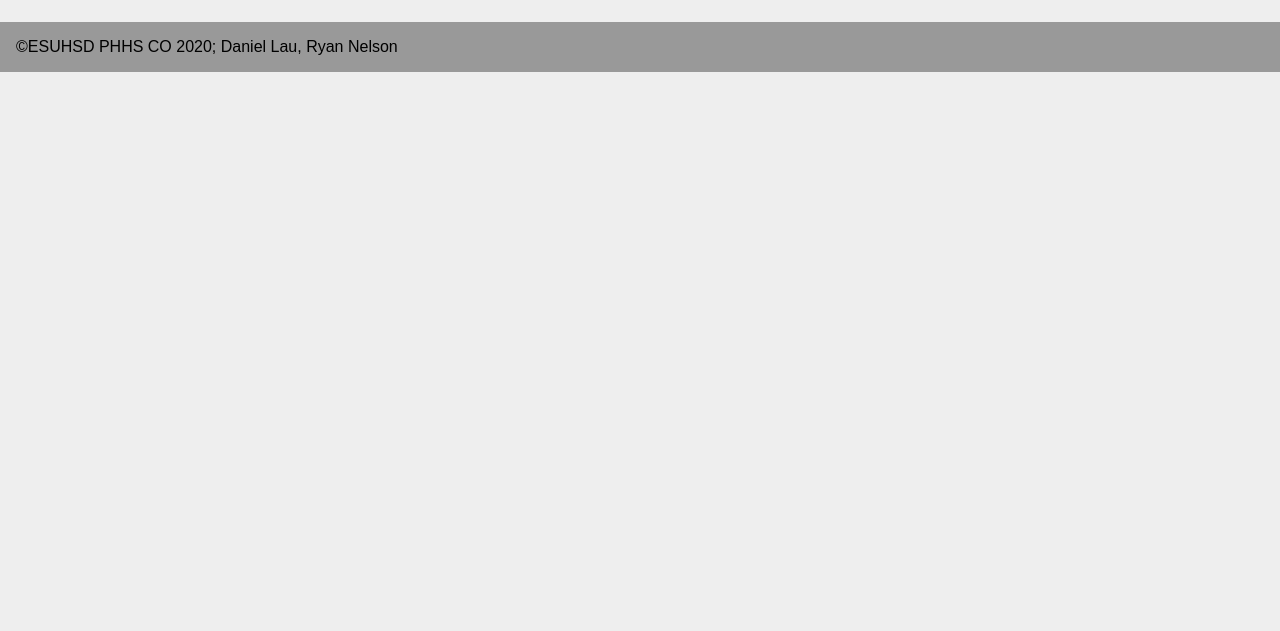
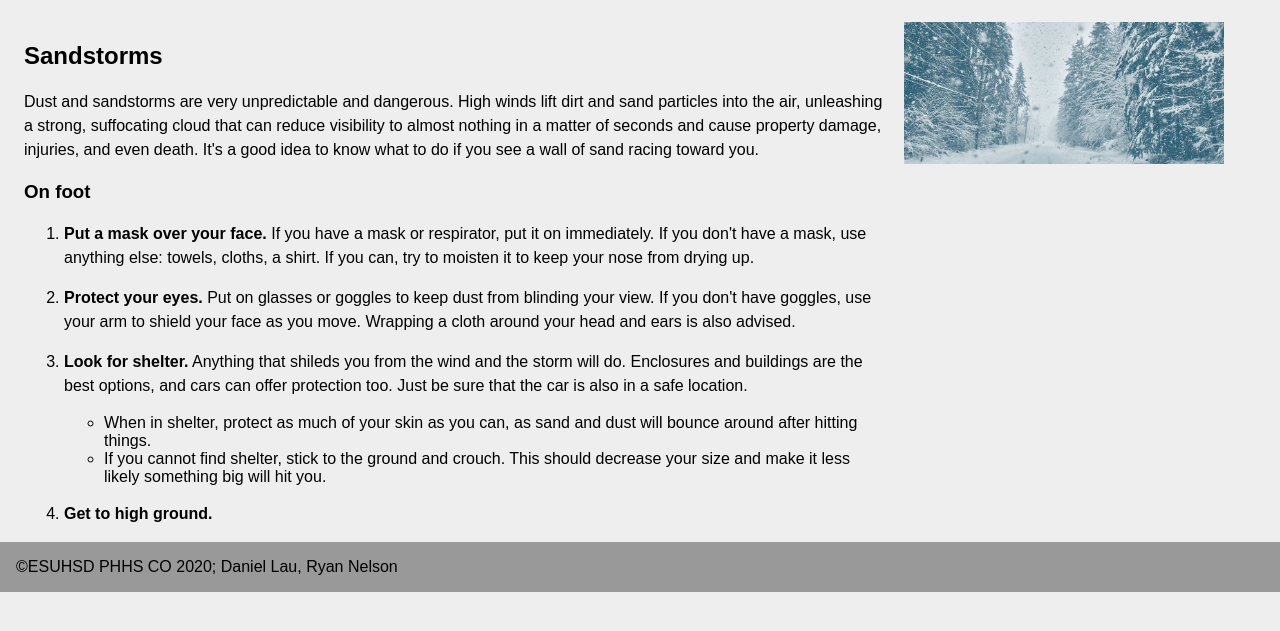
Before and after one commit to theusaf/nfte-2019, a website: page public/help/sandstorm/index.html in a window 1280 px wide. Shown: the part 161-792 px from the top of the page. Drawn offline with Linux system fonts and the light colour scheme; a web font is replaced by a local one.

Commit message:
Updated sandstorm help page.

```diff
--- a/package.json
+++ b/package.json
@@ -20,6 +20,7 @@
   "dependencies": {
     "body-parser": "^1.19.0",
     "express": "^4.17.1",
+    "ip": "^1.1.5",
     "md5": "^2.2.1",
     "request": "^2.88.0",
     "sha.js": "^2.4.11",
--- a/public/global.css
+++ b/public/global.css
@@ -17,6 +17,9 @@ nav{
   background: #0099ff;
   padding: 0.5rem 0 0.5rem 0;
   align-items: center;
+}
+p{
+  line-height: 1.5rem;
 }
 nav a{
   flex: 1;
--- a/public/help/sandstorm/index.html
+++ b/public/help/sandstorm/index.html
@@ -14,19 +14,35 @@
       <h2>BePreparedness</h2>
       <div class="hidden">
         <a href="/">Home</a>
-        <a href="/Disasters">Learn Emergency Preparedness</a>
+        <a href="/Learn">Learn Emergency Preparedness</a>
         <a href="/Information">Live Information</a>
         <a href="/About">About</a>
       </div>
     </label>
     <nav class="flex">
       <a href="/">Home</a>
-      <a href="/Disasters">Learn Emergency Preparedness</a>
+      <a href="/Learn">Learn Emergency Preparedness</a>
       <a href="/Information">Live Information</a>
       <a href="/About">About</a>
     </nav>
     <article>
       <h1>How to Survive Sandstorms and Blizzards</h1>
+      <img class="media indent" src="/images/Blizzard.jpg" alt="blizzard">
+      <div class="indent halfmedia left">
+        <h2>Sandstorms</h2>
+        <p>Dust and sandstorms are very unpredictable and dangerous. High winds lift dirt and sand particles into the air, unleashing a strong, suffocating cloud that can reduce visibility to almost nothing in a matter of seconds and cause property damage, injuries, and even death. It's a good idea to know what to do if you see a wall of sand racing toward you.</p>
+        <h3>On foot</h3>
+        <ol>
+          <li><p><b>Put a mask over your face.</b> If you have a mask or respirator, put it on immediately. If you don't have a mask, use anything else: towels, cloths, a shirt. If you can, try to moisten it to keep your nose from drying up.</p></li>
+          <li><p><b>Protect your eyes.</b> Put on glasses or goggles to keep dust from blinding your view. If you don't have goggles, use your arm to shield your face as you move. Wrapping a cloth around your head and ears is also advised.</p></li>
+          <li><p><b>Look for shelter.</b> Anything that shileds you from the wind and the storm will do. Enclosures and buildings are the best options, and cars can offer protection too. Just be sure that the car is also in a safe location.</p></li>
+          <ul>
+            <li>When in shelter, protect as much of your skin as you can, as sand and dust will bounce around after hitting things.</li>
+            <li>If you cannot find shelter, stick to the ground and crouch. This should decrease your size and make it less likely something big will hit you.</li>
+          </ul>
+          <li><p><b>Get to high ground.</b> </p></li>
+        </ol>
+      </div>
     </article>
     <footer style="clear: both">&copy;ESUHSD PHHS CO 2020; Daniel Lau, Ryan Nelson</footer>
   </body>
```
Also changed, not shown: public/404.html (+2 -2 lines), public/index.html (+3 -3 lines), server.js (+2 -13 lines), public/images/Blizzard.jpg (added), 1 other file.
